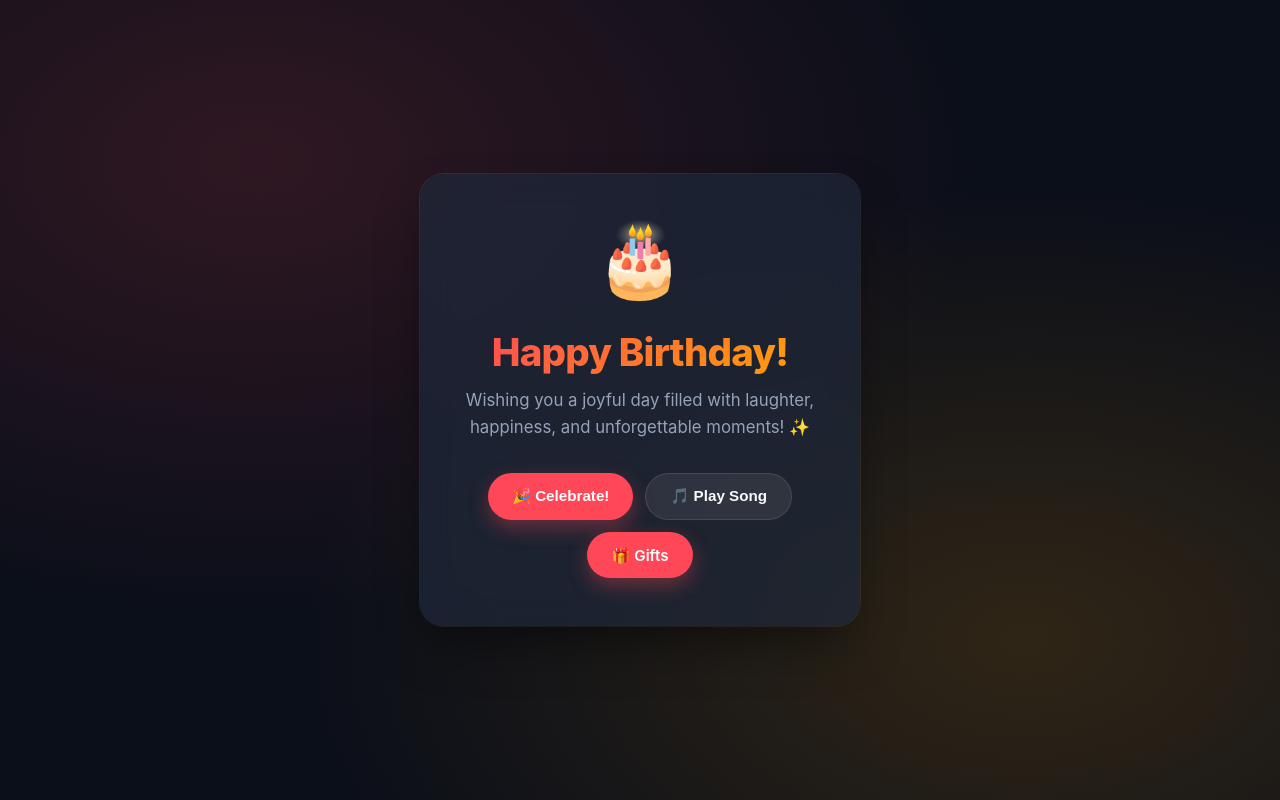
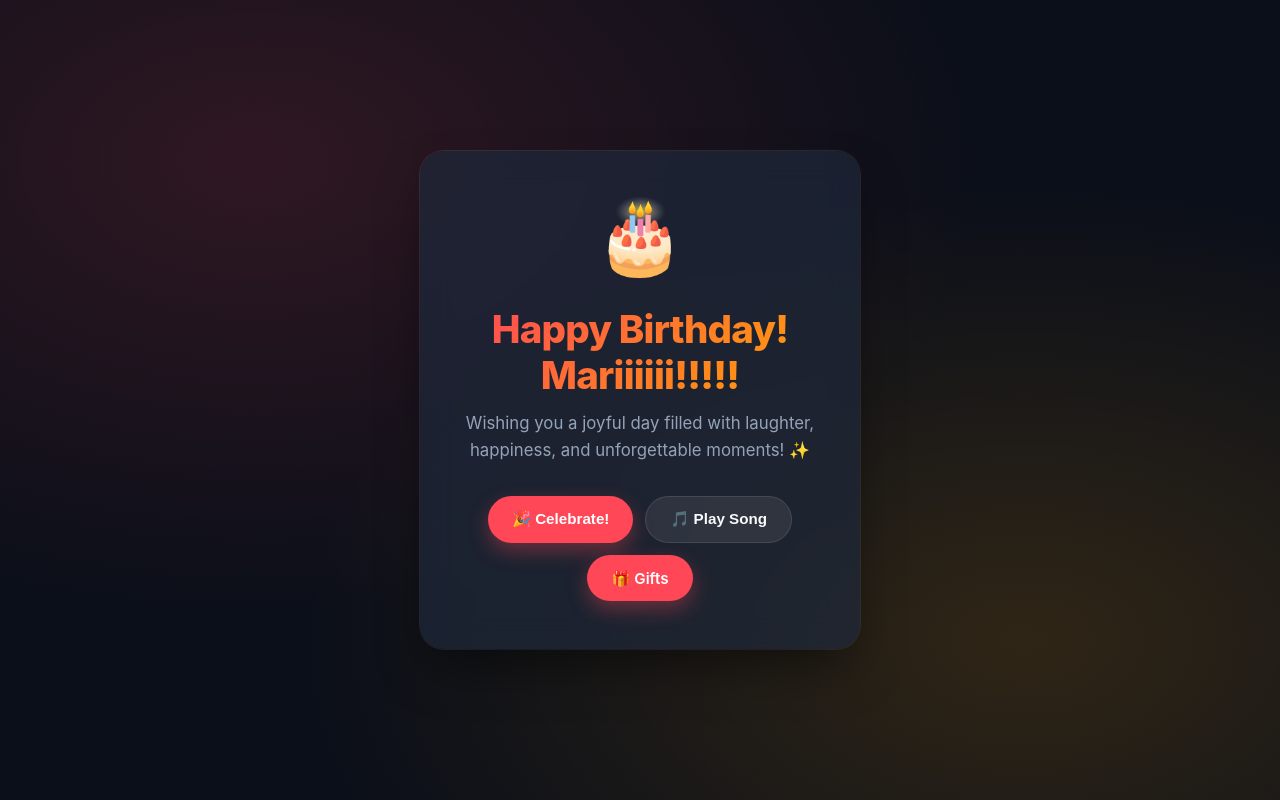
Before and after one commit to nataqoiava/HAPPY-BIRTHDAY, a plain HTML site: page index.html in a window 1280 px wide. Drawn offline with Linux system fonts and the light colour scheme.

Commit message:
Update birthday message to include 'Mariiiiii!!!!!'

```diff
--- a/index.html
+++ b/index.html
@@ -12,7 +12,7 @@
   <canvas id="confetti-canvas"></canvas>
   <main class="card">
     <div class="icon">🎂</div>
-    <h1>Happy Birthday!</h1>
+    <h1>Happy Birthday! Mariiiiii!!!!!</h1>
     <p>Wishing you a joyful day filled with laughter, happiness, and unforgettable moments! ✨</p>
 
     <div class="controls">
```
